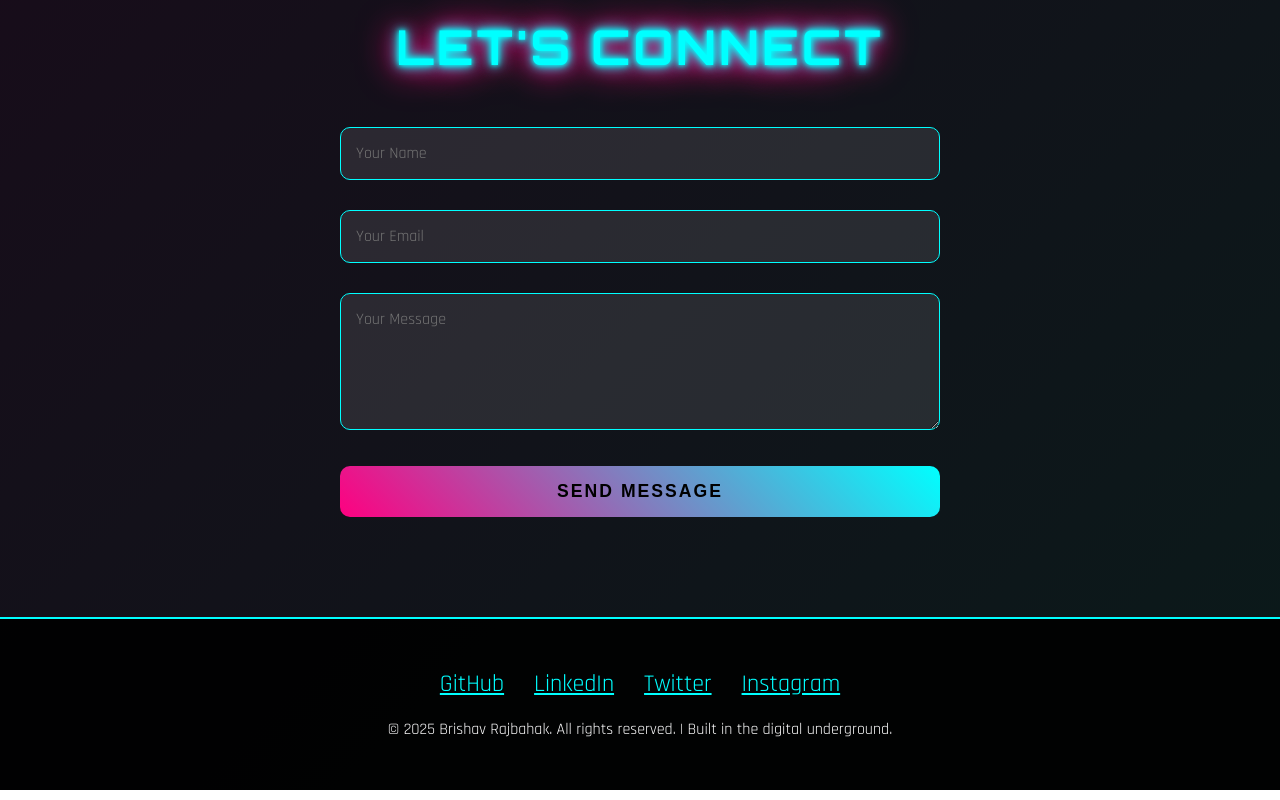
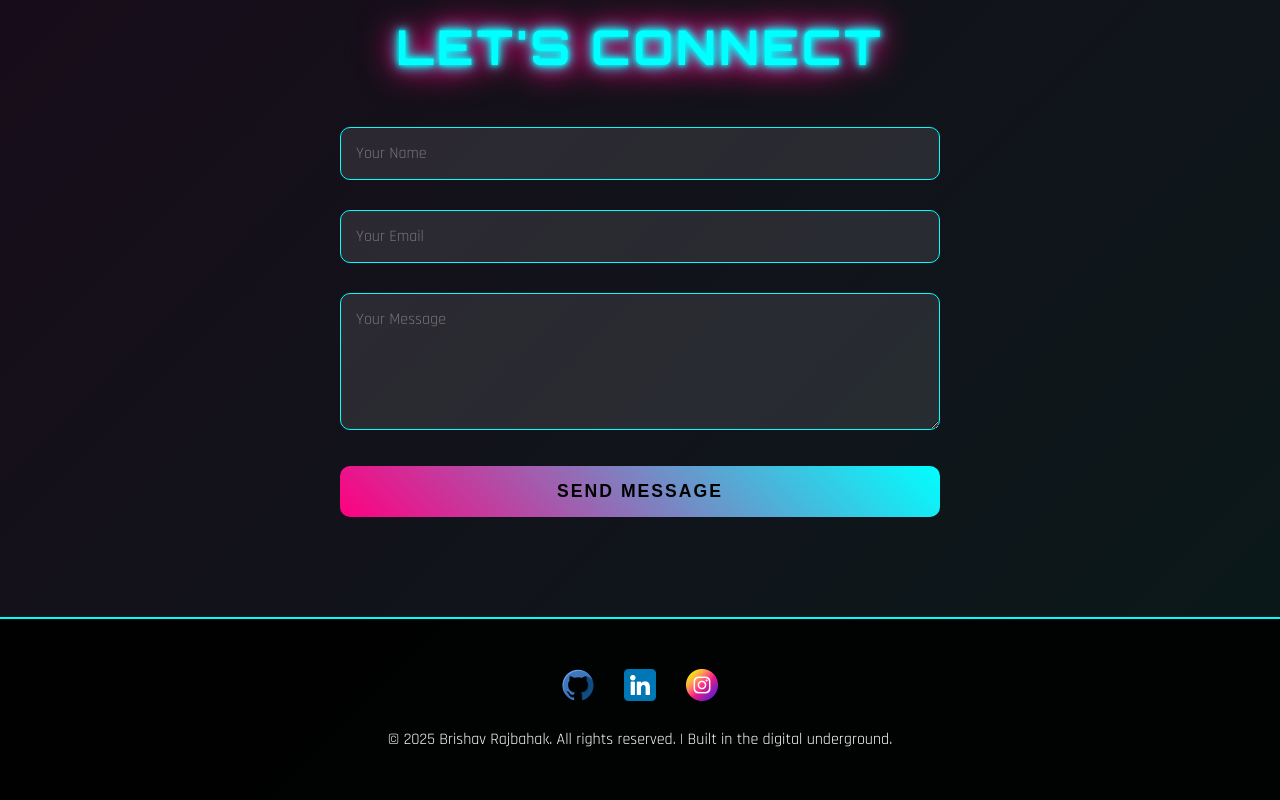
Before and after one commit to brishavrajbahak/brishavrajbahak.github.io, a plain HTML site: page index.html in a window 1280 px wide. Shown: the part 2940-3740 px from the top of the page. Drawn offline with Linux system fonts and the light colour scheme.

Commit message:
Update index.html

```diff
--- a/index.html
+++ b/index.html
@@ -468,6 +468,12 @@
                 opacity: 0;
             }
         }
+             .icon {
+    width: 32px;
+    height: 32px;
+    object-fit: contain; /* Ensures it doesn’t stretch weirdly */
+  }
+
     </style>
 </head>
 <body>
@@ -584,11 +590,18 @@
     </section>
 
     <footer>
-        <div class="social-links">
-            <a href="#">GitHub</a>
-            <a href="https://www.linkedin.com/public-profile/settings?lipi=urn%3Ali%3Apage%3Ad_flagship3_profile_self_edit_contact-info%3BxR1q6MrAQ%2FWjMu5mhT2gTQ%3D%3D">LinkedIn</a>
-            <a href="#">Twitter</a>
-            <a href="https://www.instagram.com/razzbahakbrishav?igsh=MTU5OWR0ZjZ3bXFxcQ==">Instagram</a>
+          <div class="social-links">
+            <a href="#">
+                <img src="github.png" alt="settings" class="icon">
+            </a>
+            <a href="https://www.linkedin.com/public-profile/settings?lipi=urn%3Ali%3Apage%3Ad_flagship3_profile_self_edit_contact-info%3BxR1q6MrAQ%2FWjMu5mhT2gTQ%3D%3D">
+
+                <img src="linkedin.png" alt="settings" class="icon">
+            </a>
+
+            <a href="https://www.instagram.com/razzbahakbrishav?igsh=MTU5OWR0ZjZ3bXFxcQ==">
+                <img src="instagram-icon.png" alt="settings" class="icon">
+            </a>
         </div>
         <p>&copy; 2025 Brishav Rajbahak. All rights reserved. | Built in the digital underground.</p>
     </footer>
```
